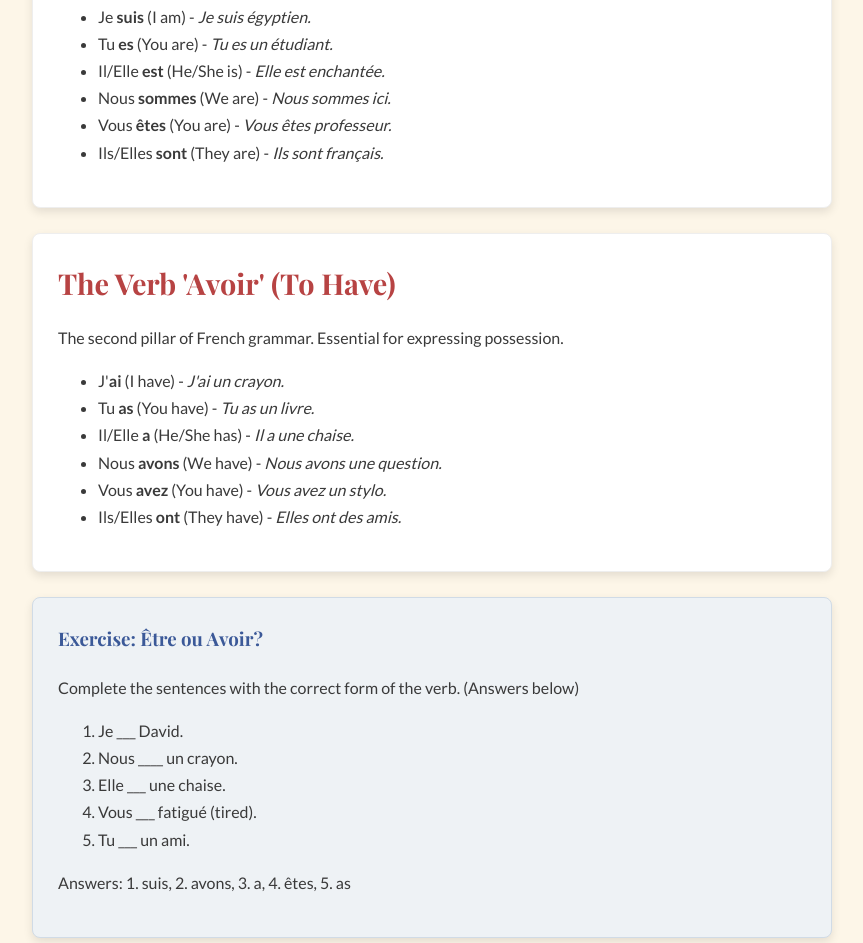
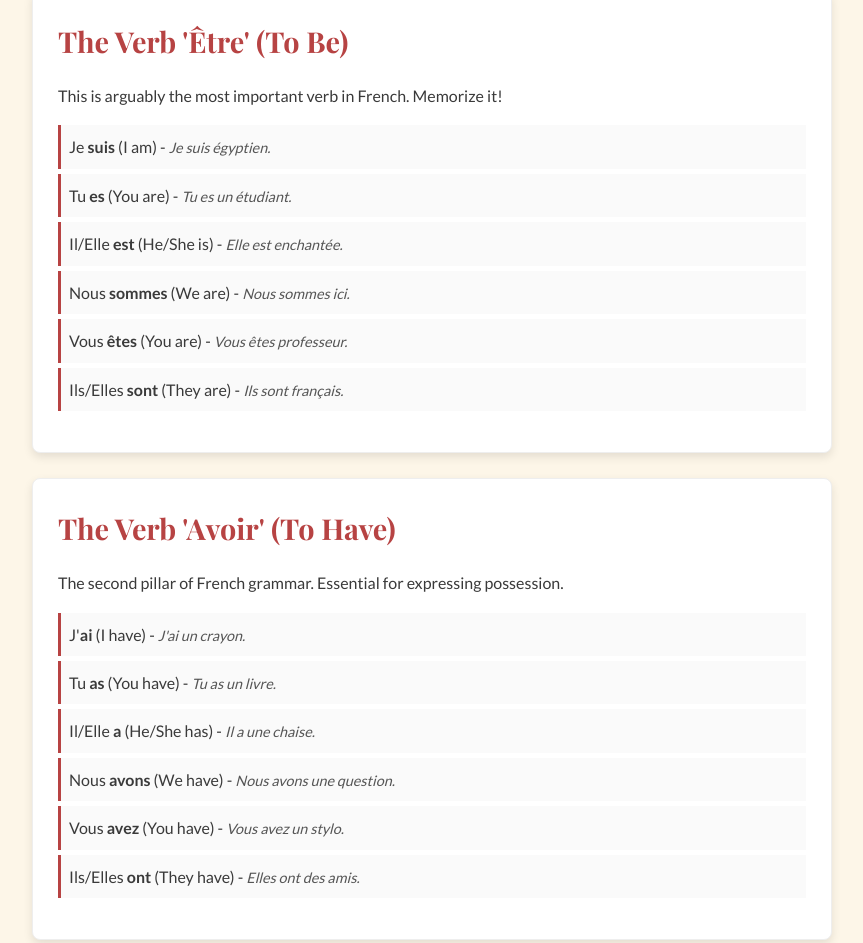
Before and after one commit to sadow999/FRENCH_BY_SABER, a plain HTML site: page index.html in a window 1280 px wide. Shown: the part 1658-2601 px from the top of the page, without its empty margins (208-1071 px from the left). Drawn offline with nearby package versions, Linux system fonts and the light colour scheme.

Commit message:
Update style.css

```diff
--- a/style.css
+++ b/style.css
@@ -177,6 +177,16 @@ audio {
     color: #3b5998; /* A nice blue for exercises */
     margin-top: 0;
 }
+.exercise-card .answers {
+    font-style: italic;
+    color: #777;
+    font-size: 0.9em;
+    background-color: #e4eaf0;
+    padding: 5px 10px;
+    border-radius: 4px;
+    display: inline-block;
+    margin-top: 10px;
+}
 
 /* -- Dividers -- */
 hr.section-divider {
@@ -185,3 +195,37 @@ hr.section-divider {
     background-image: linear-gradient(to right, rgba(0, 0, 0, 0), rgba(0, 0, 0, 0.3), rgba(0, 0, 0, 0));
     margin: 40px 0;
 }
+
+
+/* -- NEW STYLES ADDED FOR UPGRADED CONTENT -- */
+
+.verb-conjugation {
+    list-style-type: none;
+    padding-left: 0;
+}
+.verb-conjugation li {
+    padding: 8px;
+    border-left: 3px solid var(--accent-color);
+    margin-bottom: 5px;
+    background-color: #fafafa;
+}
+.verb-conjugation em {
+    color: #555;
+    font-size: 0.9em;
+}
+
+.dialogue {
+    background-color: #f8f9fa;
+    border-left: 4px solid #5a99e3;
+    padding: 20px;
+    border-radius: 5px;
+}
+.dialogue p {
+    margin: 0 0 10px 0;
+}
+.dialogue p:last-child {
+    margin-bottom: 0;
+}
+.exercise-list {
+    line-height: 2;
+}
```
